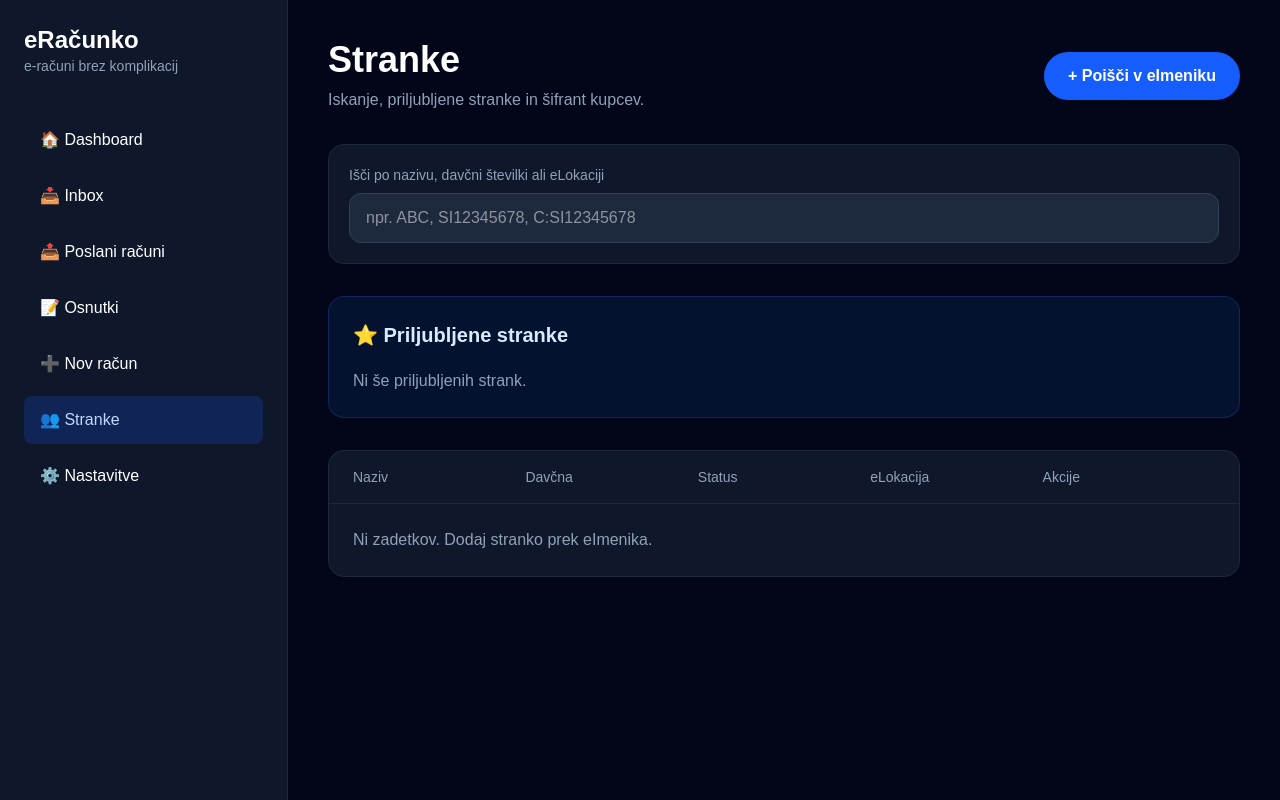
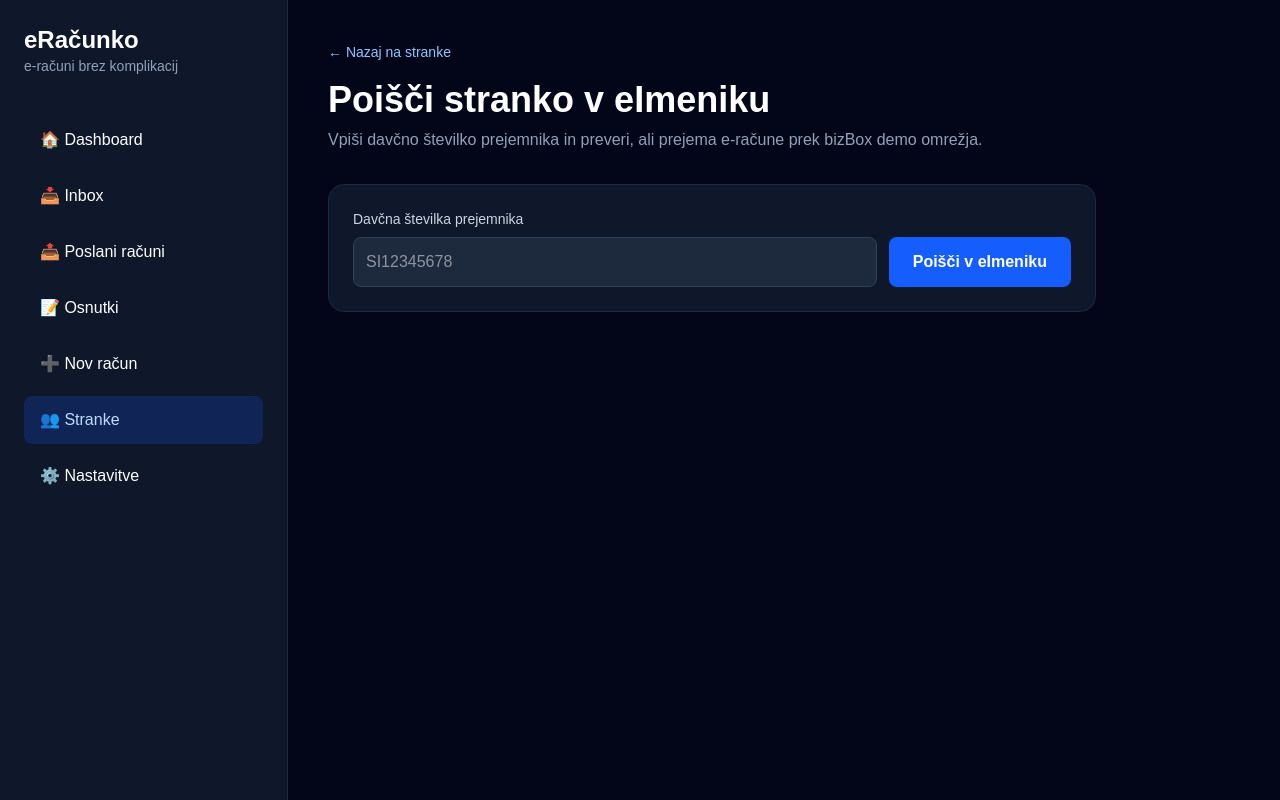
Before and after one commit to BenjaminStrmole/eracunko, a Next.js app: page /customers/new in a window 1280 px wide. Built offline with nearby package versions, Linux system fonts and the light colour scheme.

Commit message:
Add bizBox company lookup

```diff
--- /dev/null
+++ b/app/api/bizbox/search-company/route.ts
@@ -0,0 +1,111 @@
+import { NextRequest, NextResponse } from "next/server";
+
+const BASE_URL = process.env.BIZBOX_BASE_URL;
+const TAX_ID_FROM = process.env.BIZBOX_TAX_ID_FROM;
+
+function getValue(data: any, keys: string[]): string | null {
+  if (!data || typeof data !== "object") return null;
+
+  for (const key of keys) {
+    if (typeof data[key] === "string") return data[key];
+  }
+
+  for (const value of Object.values(data)) {
+    const found = getValue(value, keys);
+    if (found) return found;
+  }
+
+  return null;
+}
+
+export async function GET(request: NextRequest) {
+  try {
+    if (!BASE_URL || !TAX_ID_FROM) {
+      return NextResponse.json(
+        { success: false, message: "Manjkajo backend nastavitve." },
+        { status: 500 }
+      );
+    }
+
+    const guid = request.cookies.get("bizbox_guid")?.value;
+
+    if (!guid) {
+      return NextResponse.json(
+        { success: false, message: "Uporabnik ni prijavljen." },
+        { status: 401 }
+      );
+    }
+
+    const vatNumber = request.nextUrl.searchParams.get("vatNumber");
+
+    if (!vatNumber) {
+      return NextResponse.json(
+        { success: false, message: "Manjka davčna številka." },
+        { status: 400 }
+      );
+    }
+
+    const cleanVat = vatNumber.trim().toUpperCase();
+
+    const url =
+      `${BASE_URL}/elocations/ext?` +
+      new URLSearchParams({
+        guid,
+        eLocationId: `C:${cleanVat}`,
+        taxIdFrom: TAX_ID_FROM,
+        dotName: "INVOIC",
+        dofName: "ESLOG.2_0",
+      });
+
+    const response = await fetch(url, {
+      method: "GET",
+      cache: "no-store",
+    });
+
+    const text = await response.text();
+
+    let raw: any = text;
+
+    try {
+      raw = JSON.parse(text);
+    } catch {}
+
+    if (!response.ok) {
+      return NextResponse.json({
+        success: false,
+        status: "NOT_READY",
+        message: "Podjetje ni najdeno ali ne prejema e-računov.",
+        raw,
+      });
+    }
+
+    const name =
+      getValue(raw, [
+        "name",
+        "Name",
+        "naziv",
+        "Naziv",
+        "companyName",
+        "CompanyName",
+        "partnerName",
+      ]) || cleanVat;
+
+    return NextResponse.json({
+      success: true,
+      status: "READY",
+      customer: {
+        name,
+        vatNumber: cleanVat,
+        status: "READY",
+        eLocation: `C:${cleanVat}`,
+        format: "eSLOG 2.0",
+      },
+      raw,
+    });
+  } catch (error: any) {
+    return NextResponse.json(
+      { success: false, message: error.message || "Napaka pri eImenik klicu." },
+      { status: 500 }
+    );
+  }
+}
--- a/app/customers/new/page.tsx
+++ b/app/customers/new/page.tsx
@@ -1,6 +1,6 @@
 "use client";
 
-import { useEffect, useState } from "react";
+import { useState } from "react";
 
 type Customer = {
   name: string;
@@ -11,43 +11,75 @@ type Customer = {
   isFavorite?: boolean;
 };
 
-export default function CustomersPage() {
-  const [customers, setCustomers] = useState<Customer[]>([]);
-  const [search, setSearch] = useState("");
+export default function NewCustomerPage() {
+  const [vatNumber, setVatNumber] = useState("");
+  const [customer, setCustomer] = useState<Customer | null>(null);
+  const [searched, setSearched] = useState(false);
+  const [loading, setLoading] = useState(false);
+  const [message, setMessage] = useState("");
 
-  useEffect(() => {
-    const saved = JSON.parse(localStorage.getItem("customers") || "[]");
-    setCustomers(saved);
-  }, []);
+  async function searchCustomer() {
+    setSearched(true);
+    setCustomer(null);
+    setMessage("");
 
-  const filteredCustomers = customers.filter((customer) => {
-    const query = search.toLowerCase();
+    const cleanVat = vatNumber.trim().toUpperCase();
 
-    return (
-      customer.name.toLowerCase().includes(query) ||
-      customer.vatNumber.toLowerCase().includes(query) ||
-      customer.eLocation.toLowerCase().includes(query)
+    if (!cleanVat) {
+      setMessage("Vnesi davčno številko.");
+      return;
+    }
+
+    setLoading(true);
+
+    try {
+      const response = await fetch(
+        `/api/bizbox/search-company?vatNumber=${encodeURIComponent(cleanVat)}`
       );
+
+      const data = await response.json();
+
+      if (!data.success) {
+        setCustomer({
+          name: cleanVat,
+          vatNumber: cleanVat,
+          status: "NOT_READY",
+          eLocation: `C:${cleanVat}`,
+          format: "eSLOG 2.0",
         });
 
-  function toggleFavorite(vatNumber: string) {
-    const updated = customers.map((customer) =>
-      customer.vatNumber === vatNumber
-        ? { ...customer, isFavorite: !customer.isFavorite }
-        : customer
+        setMessage(data.message || "Podjetje ni najdeno.");
+        return;
+      }
+
+      setCustomer(data.customer);
+    } catch {
+      setMessage("Napaka pri klicu eImenika.");
+    } finally {
+      setLoading(false);
+    }
+  }
+
+  function saveCustomer(favorite = false) {
+    if (!customer) return;
+
+    const existing = JSON.parse(localStorage.getItem("customers") || "[]");
+
+    const updatedCustomer = {
+      ...customer,
+      isFavorite: favorite,
+    };
+
+    const filtered = existing.filter(
+      (c: Customer) => c.vatNumber !== updatedCustomer.vatNumber
     );
 
-    setCustomers(updated);
-    localStorage.setItem("customers", JSON.stringify(updated));
-  }
-
-  function deleteCustomer(vatNumber: string) {
-    const updated = customers.filter(
-      (customer) => customer.vatNumber !== vatNumber
+    localStorage.setItem(
+      "customers",
+      JSON.stringify([...filtered, updatedCustomer])
     );
 
-    setCustomers(updated);
-    localStorage.setItem("customers", JSON.stringify(updated));
+    window.location.href = "/customers";
   }
 
   return (
@@ -71,117 +103,96 @@ export default function CustomersPage() {
         </aside>
 
         <section className="flex-1 p-10">
-          <div className="mb-8 flex items-center justify-between">
-            <div>
-              <h2 className="text-4xl font-bold">Stranke</h2>
+          <div className="mb-8">
+            <a href="/customers" className="text-sm text-blue-300 hover:text-blue-200">
+              ← Nazaj na stranke
+            </a>
+
+            <h2 className="mt-4 text-4xl font-bold">Poišči stranko v eImeniku</h2>
+
             <p className="mt-2 text-slate-400">
-                Iskanje, priljubljene stranke in šifrant kupcev.
+              Vpiši davčno številko prejemnika in preveri, ali prejema e-račune prek bizBox demo omrežja.
             </p>
           </div>
 
-            <a
-              href="/customers/new"
-              className="rounded-full bg-blue-600 px-6 py-3 font-semibold hover:bg-blue-500"
+          <div className="max-w-3xl rounded-2xl border border-slate-800 bg-slate-900 p-6">
+            <label className="mb-2 block text-sm text-slate-300">
+              Davčna številka prejemnika
+            </label>
+
+            <div className="flex gap-3">
+              <input
+                value={vatNumber}
+                onChange={(e) => setVatNumber(e.target.value)}
+                className="flex-1 rounded-lg border border-slate-700 bg-slate-800 p-3 outline-none focus:border-blue-500"
+                placeholder="SI12345678"
+              />
+
+              <button
+                onClick={searchCustomer}
+                disabled={loading}
+                className="rounded-lg bg-blue-600 px-6 py-3 font-semibold hover:bg-blue-500 disabled:opacity-60"
               >
-              + Poišči v eImeniku
-            </a>
+                {loading ? "Iščem..." : "Poišči v eImeniku"}
+              </button>
             </div>
 
-          <div className="mb-8 rounded-2xl border border-slate-800 bg-slate-900 p-5">
-            <label className="mb-2 block text-sm text-slate-400">
-              Išči po nazivu, davčni številki ali eLokaciji
-            </label>
-
-            <input
-              value={search}
-              onChange={(e) => setSearch(e.target.value)}
-              placeholder="npr. ABC, SI12345678, C:SI12345678"
-              className="w-full rounded-xl border border-slate-700 bg-slate-800 px-4 py-3 outline-none focus:border-blue-500"
-            />
-          </div>
-
-          <div className="mb-8 rounded-2xl border border-blue-500/20 bg-blue-500/10 p-6">
-            <h3 className="text-xl font-bold text-blue-100">
-              ⭐ Priljubljene stranke
-            </h3>
-
-            <div className="mt-5 grid gap-4 md:grid-cols-2">
-              {customers.filter((c) => c.isFavorite).length === 0 && (
-                <p className="text-slate-400">Ni še priljubljenih strank.</p>
-              )}
-
-              {customers
-                .filter((customer) => customer.isFavorite)
-                .map((customer) => (
-                  <a
-                    key={customer.vatNumber}
-                    href={`/invoices/new?vat=${customer.vatNumber}`}
-                    className="rounded-xl border border-slate-700 bg-slate-900 p-4 hover:bg-slate-800"
-                  >
-                    <div className="font-bold">{customer.name}</div>
-                    <div className="mt-1 text-sm text-slate-400">
-                      {customer.vatNumber}
-                    </div>
-                    <div className="mt-3 text-sm text-green-300">
-                      ✓ Uporabi na novem računu
-                    </div>
-                  </a>
-                ))}
-            </div>
-          </div>
-
-          <div className="rounded-2xl border border-slate-800 bg-slate-900">
-            <div className="grid grid-cols-5 border-b border-slate-800 px-6 py-4 text-sm text-slate-400">
-              <div>Naziv</div>
-              <div>Davčna</div>
-              <div>Status</div>
-              <div>eLokacija</div>
-              <div>Akcije</div>
-            </div>
-
-            {filteredCustomers.length === 0 && (
-              <div className="p-6 text-slate-400">
-                Ni zadetkov. Dodaj stranko prek eImenika.
+            {message && (
+              <div className="mt-5 rounded-lg border border-amber-500/30 bg-amber-500/10 p-4 text-sm text-amber-200">
+                {message}
               </div>
             )}
 
-            {filteredCustomers.map((customer) => (
-              <div
-                key={customer.vatNumber}
-                className="grid grid-cols-5 items-center border-b border-slate-800 px-6 py-4 last:border-b-0"
+            {searched && !customer && !loading && !message && (
+              <div className="mt-6 rounded-2xl border border-red-500/20 bg-red-500/10 p-5">
+                <div className="text-sm text-red-300">Ni rezultata</div>
+              </div>
+            )}
+
+            {customer && customer.status === "READY" && (
+              <div className="mt-6 rounded-2xl border border-green-500/20 bg-green-500/10 p-5">
+                <div className="text-sm text-green-300">Podjetje najdeno v eImeniku</div>
+
+                <h3 className="mt-2 text-2xl font-bold">{customer.name}</h3>
+
+                <div className="mt-4 grid gap-3 text-sm text-slate-300 md:grid-cols-2">
+                  <div><span className="text-slate-500">Davčna:</span> {customer.vatNumber}</div>
+                  <div><span className="text-slate-500">Status:</span> Prejema e-račune</div>
+                  <div><span className="text-slate-500">eLokacija:</span> {customer.eLocation}</div>
+                  <div><span className="text-slate-500">Format:</span> {customer.format}</div>
+                </div>
+
+                <div className="mt-6 flex flex-col gap-3 sm:flex-row">
+                  <button
+                    onClick={() => saveCustomer(false)}
+                    className="rounded-lg bg-green-600 px-6 py-3 text-center font-semibold hover:bg-green-500"
                   >
-                <div className="font-medium">{customer.name}</div>
-                <div className="text-slate-300">{customer.vatNumber}</div>
-                <div>
-                  <span className="rounded-full bg-green-500/10 px-3 py-1 text-sm text-green-300">
-                    Prejema e-račune
-                  </span>
-                </div>
-                <div className="text-slate-300">{customer.eLocation}</div>
-                <div className="flex gap-2">
-                  <a
-                    href={`/invoices/new?vat=${customer.vatNumber}`}
-                    className="rounded-lg bg-blue-600 px-3 py-2 text-sm hover:bg-blue-500"
-                  >
-                    Račun
-                  </a>
-
-                  <button
-                    onClick={() => toggleFavorite(customer.vatNumber)}
-                    className="rounded-lg border border-slate-700 px-3 py-2 text-sm hover:bg-slate-800"
-                  >
-                    {customer.isFavorite ? "⭐" : "☆"}
+                    Shrani v šifrant strank
                   </button>
 
                   <button
-                    onClick={() => deleteCustomer(customer.vatNumber)}
-                    className="rounded-lg border border-red-500/30 px-3 py-2 text-sm text-red-300 hover:bg-red-500/10"
+                    onClick={() => saveCustomer(true)}
+                    className="rounded-lg border border-yellow-400/30 bg-yellow-500/10 px-6 py-3 text-center font-semibold text-yellow-200 hover:bg-yellow-500/20"
                   >
-                    Izbriši
+                    ⭐ Shrani kot priljubljeno
                   </button>
                 </div>
               </div>
-            ))}
+            )}
+
+            {customer && customer.status === "NOT_READY" && (
+              <div className="mt-6 rounded-2xl border border-amber-500/20 bg-amber-500/10 p-5">
+                <div className="text-sm text-amber-300">Podjetje ni pripravljeno</div>
+
+                <h3 className="mt-2 text-xl font-bold">
+                  Podjetje trenutno ni potrjeno za prejem izbranega dokumenta
+                </h3>
+
+                <p className="mt-3 text-slate-300">
+                  Prejemnika nismo našli v eImeniku ali trenutno ne sprejema dokumenta INVOIC v formatu eSLOG 2.0.
+                </p>
+              </div>
+            )}
           </div>
         </section>
       </div>
```
Lines whose indentation alone changed are shown as unchanged.
